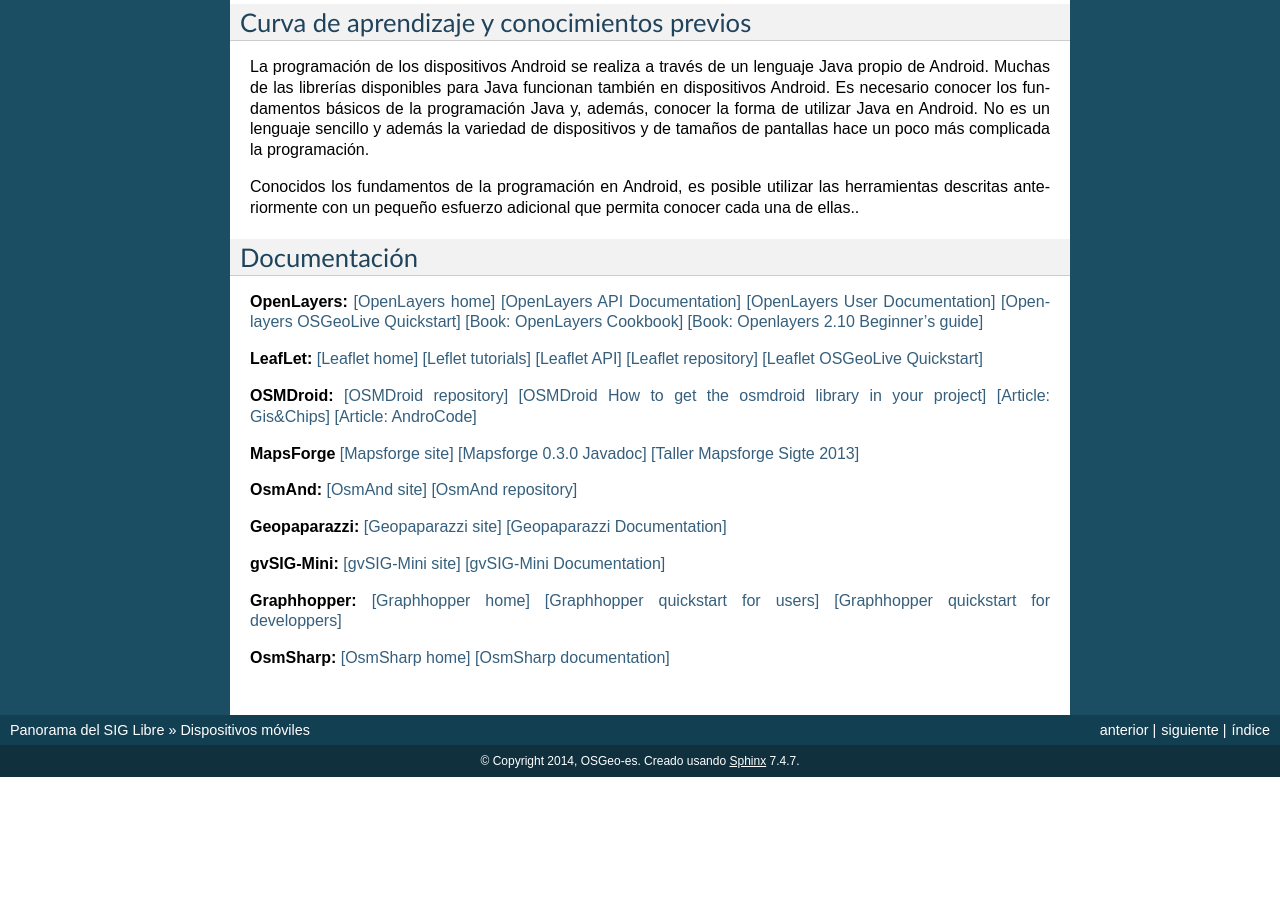
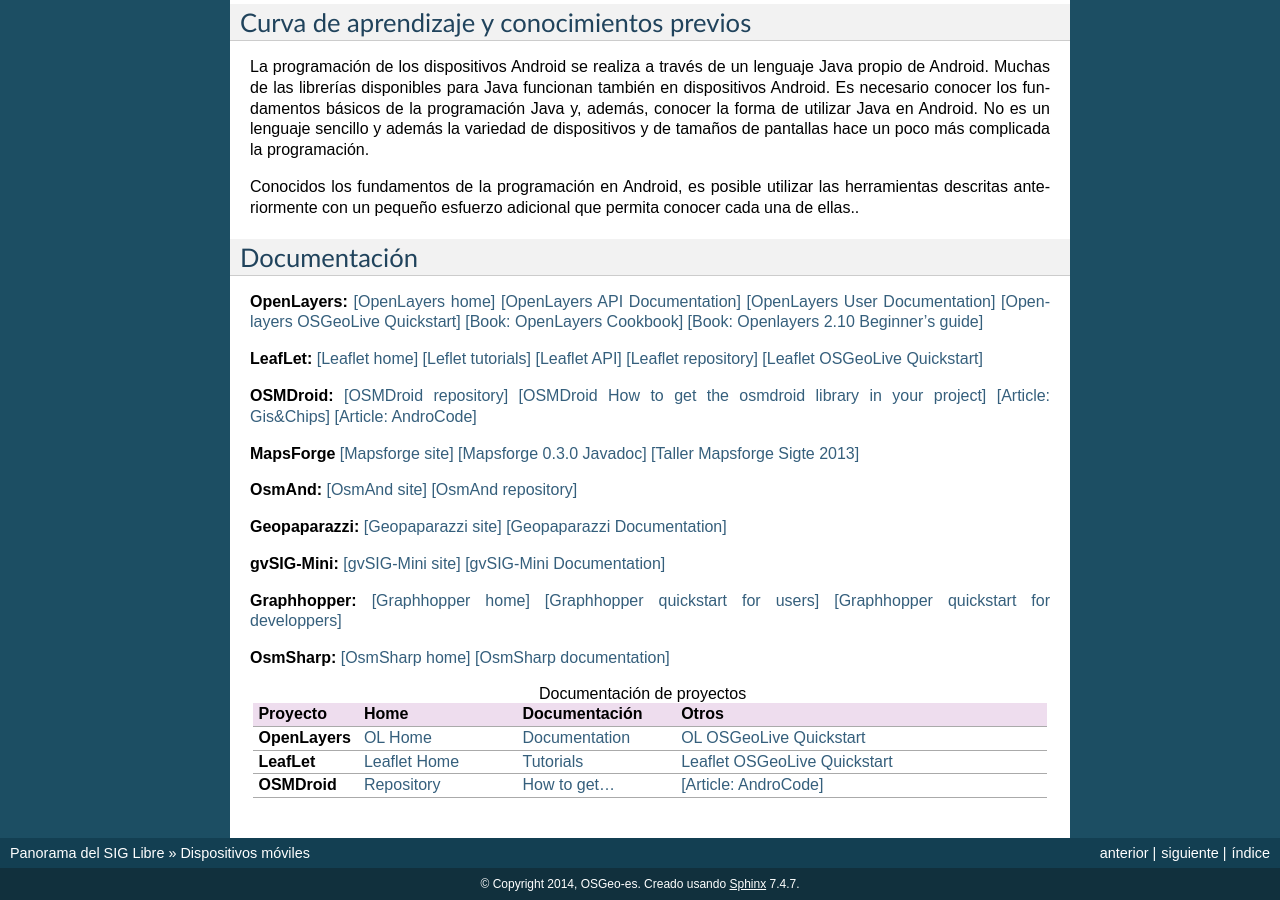
Before and after one commit to OSGeo-ES/panorama-siglibre8, a Sphinx documentation site: the page built from source/movilidad/index.rst, in a window 1280 px wide and 900 px high, scrolled down 2753 px. Built offline with Sphinx 7.4.7, drawn with Linux system fonts in a browser that asks for light colours; before the commit the page ends 3530 px from its top, so only the background shows below that.

Commit message:
Begin change in Docs section to table format

```diff
--- a/source/movilidad/index.rst
+++ b/source/movilidad/index.rst
@@ -95,6 +95,33 @@
 
 **OsmSharp:** `[OsmSharp home] <http://www.osmsharp.com/>`_ `[OsmSharp documentation] <http://www.osmsharp.com/wiki/documentation>`_
 
+
+.. list-table:: Documentación de proyectos
+   :widths: 10 15 15 35
+   :header-rows: 1
+
+   * - Proyecto
+     - Home
+     - Documentación
+     - Otros
+
+   * - **OpenLayers**
+     - `OL Home <http://openlayers.org/>`_
+     - `Documentation <http://trac.osgeo.org/openlayers/wiki/Documentation>`_
+     - `OL OSGeoLive Quickstart <http://live.osgeo.org/en/quickstart/openlayers_quickstart.html>`_
+
+   * - **LeafLet**
+     - `Leaflet Home <http://leafletjs.com/>`_
+     - `Tutorials <http://leafletjs.com/examples.html>`_
+     - `Leaflet OSGeoLive Quickstart <http://live.osgeo.org/en/quickstart/leaflet_quickstart.html>`_
+
+   * - **OSMDroid**
+     - `Repository <https://github.com/osmdroid/osmdroid>`_
+     - `How to get... <https://code.google.com/p/osmdroid/wiki/HowToIncludeInYourProject>`_
+     - `[Article: AndroCode] <http://androcode.es/tag/osmdroid/>`_
+
+
+.. Enlaces
 .. _OpenLayers: http://docs.openlayers.org/
 
 .. _LeafLet: http://leafletjs.com/index.html
```
